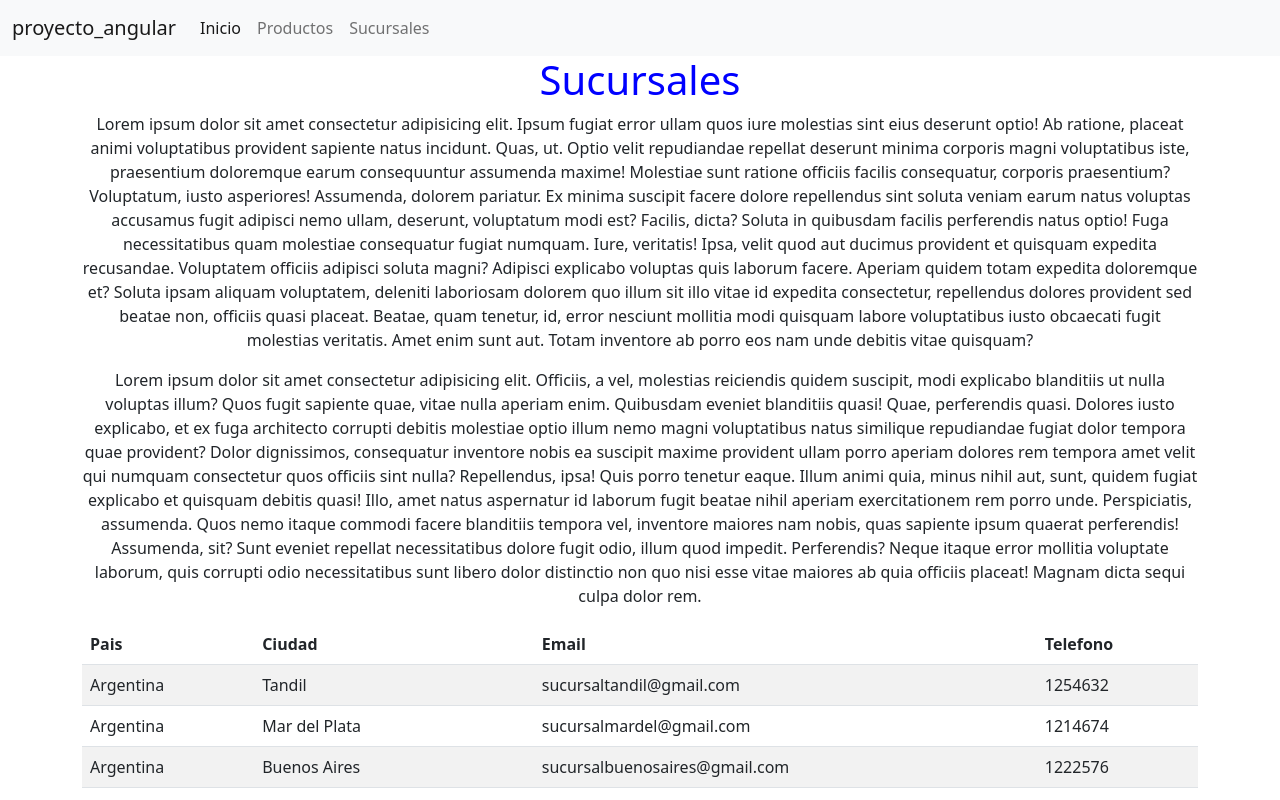
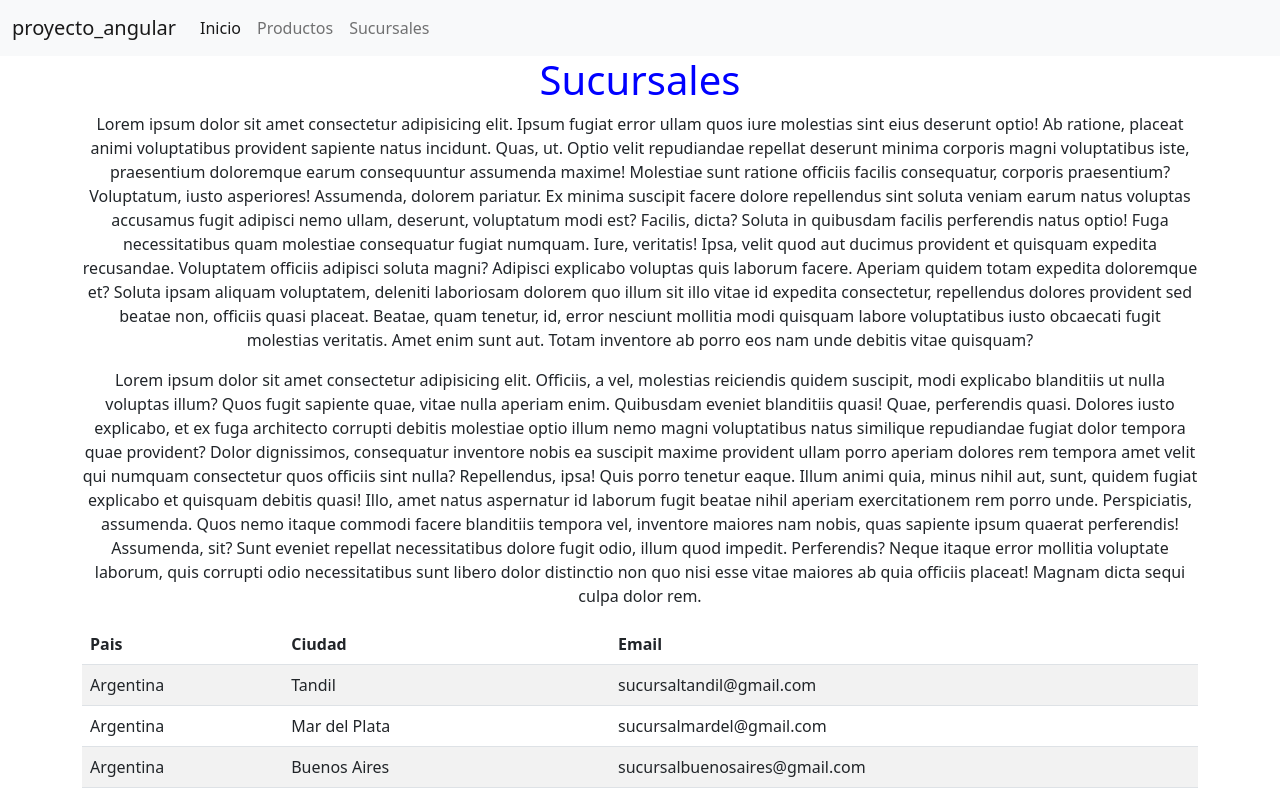
Before and after one commit to guidanderfer/Proyecto_angular, an Angular app: page /sucursales in a window 1280 px wide. Shown: the top 800 px of the page. Built offline with nearby package versions, Linux system fonts and the light colour scheme.

Commit message:
Finalizado

```diff
--- a/src/app/camisetas-list/camisetas-list.component.ts
+++ b/src/app/camisetas-list/camisetas-list.component.ts
@@ -33,7 +33,5 @@ export class CamisetasListComponent implements OnInit {
   maximoalcanzado(mensaje: string){
     alert(mensaje);
   }
-  minimoalcanzado(mensaje: string){
-    alert(mensaje);
-  }
+
 }
--- a/src/app/input-integer/input-integer.component.html
+++ b/src/app/input-integer/input-integer.component.html
@@ -2,8 +2,8 @@
     <button  class="btn btn-danger" (click)="disminuir_cantidad()">-</button>
     <input
         type="text"
-        [(ngModel)]="cantidad">
-
+        [(ngModel)]="cantidad"
+        (keyup)="cambiar_cantidad($event)">
     <button class="btn btn-success" (click)="aumentar_cantidad()">+</button>
 
 </div>
--- a/src/app/input-integer/input-integer.component.ts
+++ b/src/app/input-integer/input-integer.component.ts
@@ -6,6 +6,8 @@ import { camiseta } from '../camisetas-list/camiseta';
   styleUrls: ['./input-integer.component.scss']
 })
 export class InputIntegerComponent implements OnInit {
+  esnumero: boolean | undefined;
+  error: boolean | undefined;
 
   constructor() { }
   @Input()
@@ -44,5 +46,22 @@ export class InputIntegerComponent implements OnInit {
 
   }
 
+  cambiar_cantidad(event: KeyboardEvent){
+    if (isNaN(Number(event.key))) {
+      this.esnumero = false;
+      this.error = false;
+
+    } else {
+      this.esnumero = true;
+      if (Number(event.key) > this.maximo) {
+        this.error = true;
+
+      } else {
+        this.cantidad = Number(event.key);
+        this.cantidadChange.emit(this.cantidad);
+      }
+    }
+  }
+
 
 }
--- a/src/app/proyecto-sucursales/proyecto-sucursales.component.html
+++ b/src/app/proyecto-sucursales/proyecto-sucursales.component.html
@@ -17,7 +17,6 @@ Neque itaque error mollitia voluptate laborum, quis corrupti odio necessitatibus
             <th>Pais</th>
             <th>Ciudad</th>
             <th>Email</th>
-            <th>Telefono</th>
         </tr>
     </thead>
     <tbody>
@@ -25,7 +24,6 @@ Neque itaque error mollitia voluptate laborum, quis corrupti odio necessitatibus
             <td>{{sucursal.pais}}</td>
             <td>{{sucursal.ciudad}}</td>
             <td>{{sucursal.email}}</td>
-            <td>{{sucursal.telefono}}</td>
         </tr>
     </tbody>
 </table>
--- a/src/app/proyecto-sucursales/proyecto-sucursales.component.ts
+++ b/src/app/proyecto-sucursales/proyecto-sucursales.component.ts
@@ -11,44 +11,37 @@ export class ProyectoSucursalesComponent implements OnInit {
     {
       "pais": "Argentina",
       "ciudad": "Tandil",
-      "email": "sucursaltandil@gmail.com",
-      "telefono": 1254632
+      "email": "sucursaltandil@gmail.com"
     },
     {
       "pais": "Argentina",
       "ciudad": "Mar del Plata",
-      "email": "sucursalmardel@gmail.com",
-      "telefono": 1214674
+      "email": "sucursalmardel@gmail.com"
     },
     {
       "pais": "Argentina",
       "ciudad": "Buenos Aires",
-      "email": "sucursalbuenosaires@gmail.com",
-      "telefono": 1222576
+      "email": "sucursalbuenosaires@gmail.com"
     },
     {
       "pais": "Argentina",
       "ciudad": "La Plata",
-      "email": "sucursallaplata@gmail.com",
-      "telefono": 1254887
+      "email": "sucursallaplata@gmail.com"
     },
     {
       "pais": "Uruguay",
       "ciudad": "Montevideo",
-      "email": "sucursalmontevideo@gmail.com",
-      "telefono": 2254622
+      "email": "sucursalmontevideo@gmail.com"
     },
     {
       "pais": "Brasil",
       "ciudad": "Rio de Janeiro",
-      "email": "sucursaltandil@gmail.com",
-      "telefono": 3254749
+      "email": "sucursaltandil@gmail.com"
     },
     {
       "pais": "Chile",
       "ciudad": "Santiago de Chile",
-      "email": "sucursalsantiago@gmail.com",
-      "telefono": 4256831
+      "email": "sucursalsantiago@gmail.com"
     },
   ];
 
--- a/src/app/proyecto-sucursales/sucursal.ts
+++ b/src/app/proyecto-sucursales/sucursal.ts
@@ -2,5 +2,4 @@ export interface sucursal{
     pais: string;
     ciudad: string;
     email: string;
-    telefono: number;
 }
```
Also changed, not shown: src/app/tabla-talles/tabla-talles.component.html (+0 -7 lines), src/app/camisetas-data.service.ts (line endings or trailing spaces).
